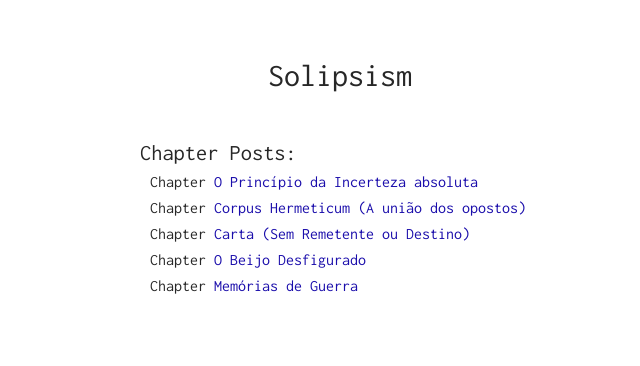
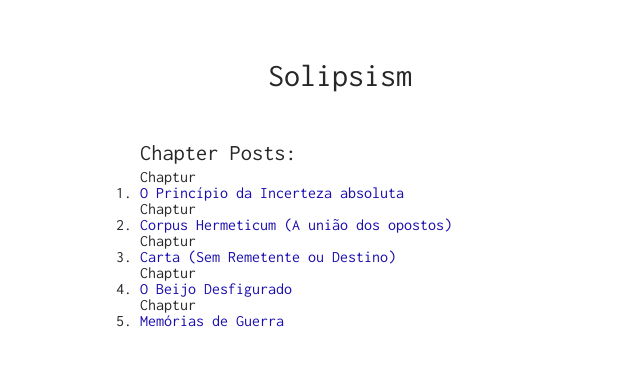
Before and after one commit to sorathpanzer/sorathpanzer.github.io, a Jekyll site: the page built from index.html, in a window 1280 px wide. Shown: the top 366 px of the page, without its empty margins (200-840 px from the left). Built offline with Jekyll 4.4.1, drawn with Linux system fonts in a browser that asks for light colours.

Commit message:
Update index.html

```diff
--- a/index.html
+++ b/index.html
@@ -6,18 +6,18 @@ layout: default
 
 <div class="blog">
     <h1>Chapter Posts:</h1>
-    <ul>
+    <ol start="1">
 
         {% for post in site.posts %}
-
+       Chaptur
         <li>
 
-           Chapter <a href="{{ post.url }}">{{ post.title }}</a>
+            <a href="{{ post.url }}">{{ post.title }}</a>
 
         </li>
 
 
         {% endfor %}
 
-  </ul>
+  </ol>
 </div>
```
